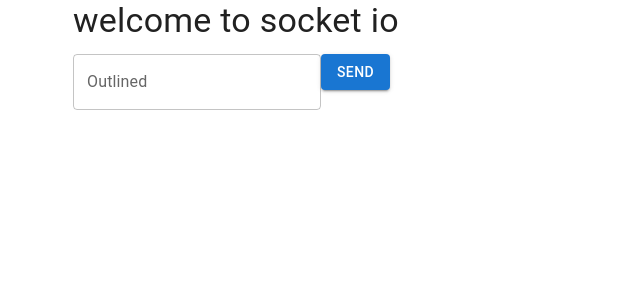
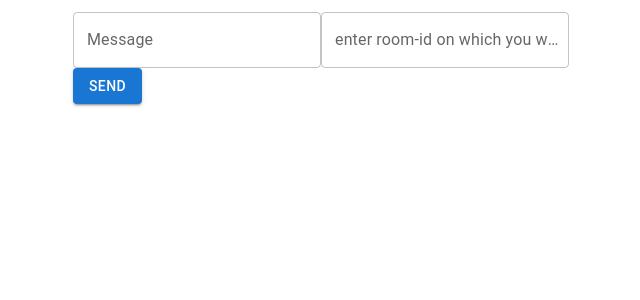
Before and after one commit to k-vanza/socket, a React (Vite) app in the folder client/: page / in a window 1280 px wide. Shown: the top 300 px of the page, without its empty margins (291-931 px from the left). Built offline with nearby package versions, Linux system fonts and the light colour scheme; no server answers.

Commit message:
creating rooms and sending message to individual rooms

```diff
--- a/client/src/App.jsx
+++ b/client/src/App.jsx
@@ -10,17 +10,24 @@ const App = () => {
   const socket = useMemo(() => io("http://localhost:3000"), [])
 
   const [message, setMessage] = useState('')
+  const [room, setRoom] = useState('')
+  const [socketID, setSocketID] = useState('')
+  const [messages, setMessages] = useState([])
+
+  console.log(messages)
 
   const handleSubmit = (e) => {
     e.preventDefault()
-    socket.emit('message', message)
+    socket.emit('message', {message, room})
     setMessage('')
+    setRoom('')
   }
 
 
   //below are the listners to the emit in server
   useEffect(() => {
       socket.on("connect", () => {
+        setSocketID(socket.id)
         console.log("connected", socket.id)
       })
       //here welcome is the event which is in the app.js and the data to be passed is called using an object which is s
@@ -30,6 +37,7 @@ const App = () => {
 
       socket.on('receive-message', (data) => {
         console.log(data)
+        setMessages((messages) => [...messages, data])
       })
 
       return () => {
@@ -42,7 +50,7 @@ const App = () => {
   return (
     <Container maxWidth='sm'>
       <Typography variant='h4' gutterBottom>
-        welcome to socket io
+        {socketID}
       </Typography>
 
       <form onSubmit={handleSubmit}>
@@ -50,7 +58,14 @@ const App = () => {
           value={message}
           onChange={(e) => setMessage(e.target.value)}
           id='outlined-basic'
-          label='Outlined'
+          label='Message'
+          variant='outlined' />
+
+        <TextField
+          value={room}
+          onChange={(e) => setRoom(e.target.value)}
+          id='outlined-basic'
+          label='enter room-id on which you want to send message'
           variant='outlined' />
 
         <Button type='submit' variant='contained' color='primary'>
```
Also changed, not shown: 1 other file (tests, documents, lock files or other folders).
